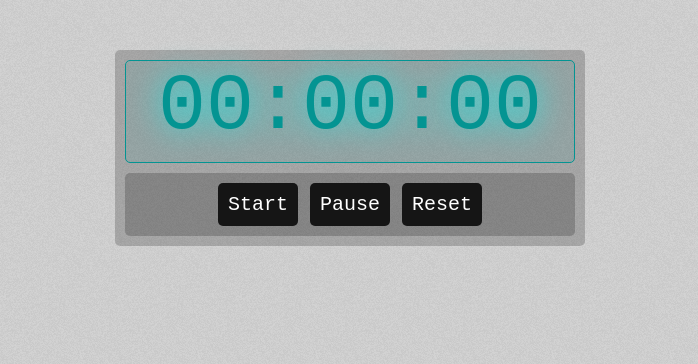
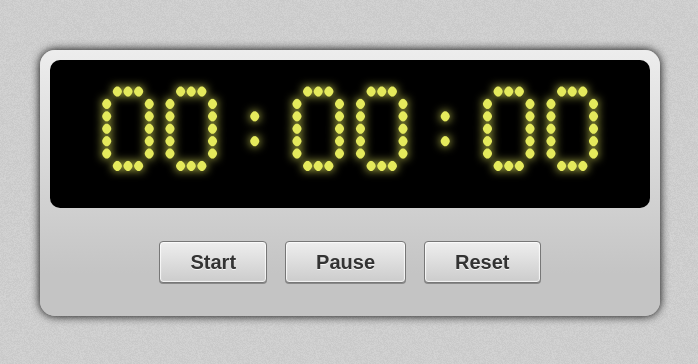
Before and after one commit to okor/simple-stopwatch, a plain HTML site: page public/timer.html in a window 1280 px wide. Shown: the whole page, without its empty margins (290-988 px from the left). Drawn offline with Linux system fonts and the light colour scheme; a web font is replaced by a local one.

Commit message:
added a scoreboard theme

```diff
--- a/public/stylesheets/fonts.css
+++ b/public/stylesheets/fonts.css
@@ -1,4 +1,4 @@
-/*@font-face {
+@font-face {
   font-family: 'Crystal';
   font-style: normal;
   font-weight: normal;
@@ -10,6 +10,11 @@
   font-style: normal;
   font-weight: normal;
   src: url('../fonts/FreeMono.ttf') format('truetype');
-}*/
+}
 
-@import url(http://fonts.googleapis.com/css?family=Dosis|Arvo|Codystar|Michroma|Belgrano|Kelly+Slab|Rationale|Tulpen+One|Geostar+Fill|Quantico|Bangers|Pontano+Sans|Orbitron|Oswald|Wallpoet|Audiowide|Geo);
+@font-face {
+  font-family: 'Scoreboard';
+  font-style: normal;
+  font-weight: normal;
+  src: url('../fonts/scoreboard.ttf') format('truetype');
+}
--- /dev/null
+++ b/public/stylesheets/themes/scoreboard.css
@@ -0,0 +1,133 @@
+@font-face {
+  font-family: 'Scoreboard';
+  font-style: normal;
+  font-weight: normal;
+  src: url('../fonts/scoreboard.ttf') format('truetype');
+}
+
+html {
+  font-family: monospace;
+  font-size: 20px;
+}
+
+body {
+  background-image: url('/images/bg.png');
+}
+
+
+#buttons {
+  margin: 10px 0 0px 0;
+  padding: 20px;
+  border-radius: 5px;
+/*  background: rgba(0,4,0,0.2);*/
+}
+
+.button
+{
+  display: inline-block;
+  white-space: nowrap;
+  background-color: #ccc;
+  background-image: -webkit-gradient(linear, left top, left bottom, from(#eee), to(#ccc));
+  background-image: -webkit-linear-gradient(top, #eee, #ccc);
+  background-image: -moz-linear-gradient(top, #eee, #ccc);
+  background-image: -ms-linear-gradient(top, #eee, #ccc);
+  background-image: -o-linear-gradient(top, #eee, #ccc);
+  background-image: linear-gradient(top, #eee, #ccc);
+  filter: progid:DXImageTransform.Microsoft.gradient(startColorStr='#eeeeee', EndColorStr='#cccccc');
+  border: 1px solid #777;
+  padding: 0 1.5em;
+  margin: 0.15em;
+  font: bold 1em/2em Arial, Helvetica;
+  text-decoration: none;
+  color: #333;
+  text-shadow: 0 1px 0 rgba(255,255,255,.8);
+  border-radius: .2em;
+  box-shadow: 0 0 1px 1px rgba(255,255,255,.8) inset, 0 1px 0 rgba(0,0,0,.3);
+}
+
+.button:hover
+{
+  background-color: #ddd;
+  background-image: -webkit-gradient(linear, left top, left bottom, from(#fafafa), to(#ddd));
+  background-image: -webkit-linear-gradient(top, #fafafa, #ddd);
+  background-image: -moz-linear-gradient(top, #fafafa, #ddd);
+  background-image: -ms-linear-gradient(top, #fafafa, #ddd);
+  background-image: -o-linear-gradient(top, #fafafa, #ddd);
+  background-image: linear-gradient(top, #fafafa, #ddd);
+  filter: progid:DXImageTransform.Microsoft.gradient(startColorStr='#fafafa', EndColorStr='#dddddd');
+}
+
+.button:active
+{
+  -moz-box-shadow: 0 0 4px 2px rgba(0,0,0,.3) inset;
+  -webkit-box-shadow: 0 0 4px 2px rgba(0,0,0,.3) inset;
+  box-shadow: 0 0 4px 2px rgba(0,0,0,.3) inset;
+  position: relative;
+  top: 1px;
+}
+
+.button:focus
+{
+  outline: 0;
+  background: #fafafa;
+}
+
+.button:before
+{
+  background: #ccc;
+  background: rgba(0,0,0,.1);
+  float: left;
+  width: 1em;
+  text-align: center;
+  font-size: 1.5em;
+  margin: 0 1em 0 -1em;
+  padding: 0 .2em;
+  box-shadow: 1px 0 0 rgba(0,0,0,.5), 2px 0 0 rgba(255,255,255,.5);
+  border-radius: .15em 0 0 .15em;
+  pointer-events: none;
+}
+
+
+#stopwatch_container {
+  width: 600px;
+  margin: 50px auto 0 auto;
+
+  text-align: center;
+
+  padding: 10px;
+  border-radius: 15px;
+  background: rgba(0,0,0,0.2);
+
+  background-image: linear-gradient(bottom, rgb(196,196,196) 16%, rgb(237,237,237) 100%);
+  background-image: -o-linear-gradient(bottom, rgb(196,196,196) 16%, rgb(237,237,237) 100%);
+  background-image: -moz-linear-gradient(bottom, rgb(196,196,196) 16%, rgb(237,237,237) 100%);
+  background-image: -webkit-linear-gradient(bottom, rgb(196,196,196) 16%, rgb(237,237,237) 100%);
+  background-image: -ms-linear-gradient(bottom, rgb(196,196,196) 16%, rgb(237,237,237) 100%);
+
+  background-image: -webkit-gradient(
+    linear,
+    left bottom,
+    left top,
+    color-stop(0.16, rgb(196,196,196)),
+    color-stop(1, rgb(237,237,237))
+  );
+
+  box-shadow: 0 0 10px #000;
+}
+
+#stopwatch {
+  font-size: 120px;
+  font-family: monospace;
+  font-family: 'Scoreboard', sans-serif;
+
+
+  padding: 0 10px 10px 10px;
+  border-radius: 10px;
+/*  box-shadow: 0 0 5px #000;*/
+
+  color: #E5EA5C;
+  background: #000;
+  text-align: center;
+
+  text-shadow: 0 0 10px #E5EA5C;
+}
--- a/public/timer.html
+++ b/public/timer.html
@@ -7,7 +7,7 @@
 
     <link rel="stylesheet" type="text/css" href="/stylesheets/reset.css">
     <link rel="stylesheet" type="text/css" href="/stylesheets/fonts.css">
-    <link rel="stylesheet" type="text/css" href="/stylesheets/main.css">
+    <link rel="stylesheet" type="text/css" href="/stylesheets/themes/scoreboard.css">
 
     <script src='/javascripts/timer.js'></script>
   </head>
```
Also changed, not shown: public/fonts/scoreboard.ttf (added), public/stylesheets/crystal-webfont.ttf (deleted), public/stylesheets/themes/mixed_up.css (renamed from public/stylesheets/main.css).
